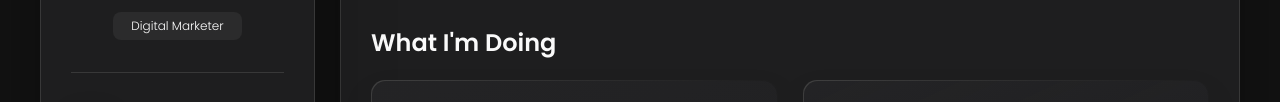
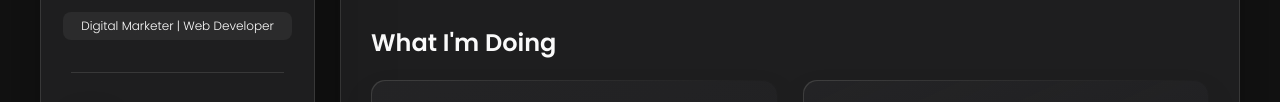
Before and after one commit to dmplabon/dmplabon.github.io, a plain HTML site: page index.html in a window 1280 px wide. Shown: the part 377-479 px from the top of the page. Drawn offline with nearby package versions, Linux system fonts and the light colour scheme.

Commit message:
Update title and profession in index.html

```diff
--- a/index.html
+++ b/index.html
@@ -5,7 +5,7 @@
   <meta charset="UTF-8">
   <meta http-equiv="X-UA-Compatible" content="IE=edge">
   <meta name="viewport" content="width=device-width, initial-scale=1.0">
-  <title>Salim Mahmud Plabon - Digital Marketer</title>
+  <title>Salim Mahmud Plabon - Digital Marketer & Web Developer</title>
 
   <!--
     - favicon
@@ -48,7 +48,7 @@
         <div class="info-content">
           <h1 class="name" title="Salim Mahmud Plabon">Salim Mahmud<br>Plabon</h1>
 
-          <p class="title">Digital Marketer</p>
+          <p class="title">Digital Marketer | Web Developer</p>
         </div>
 
         <button class="info_more-btn" data-sidebar-btn>
```
